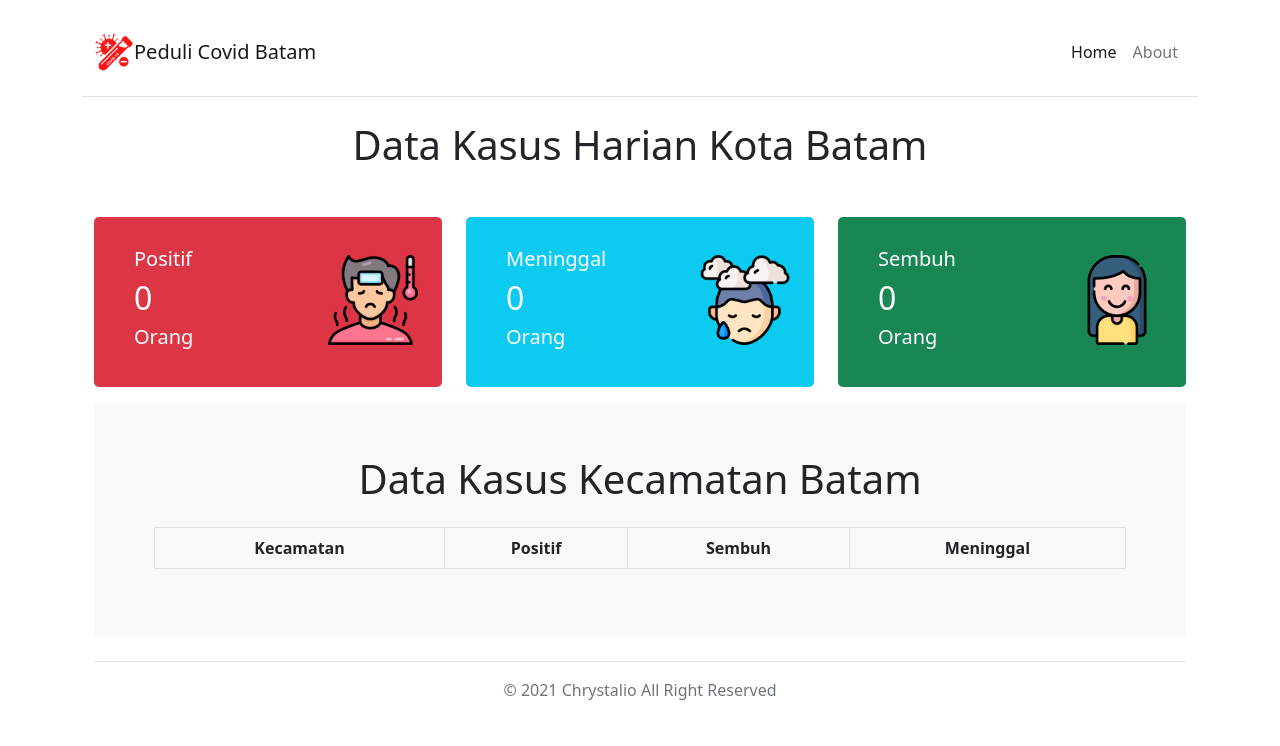
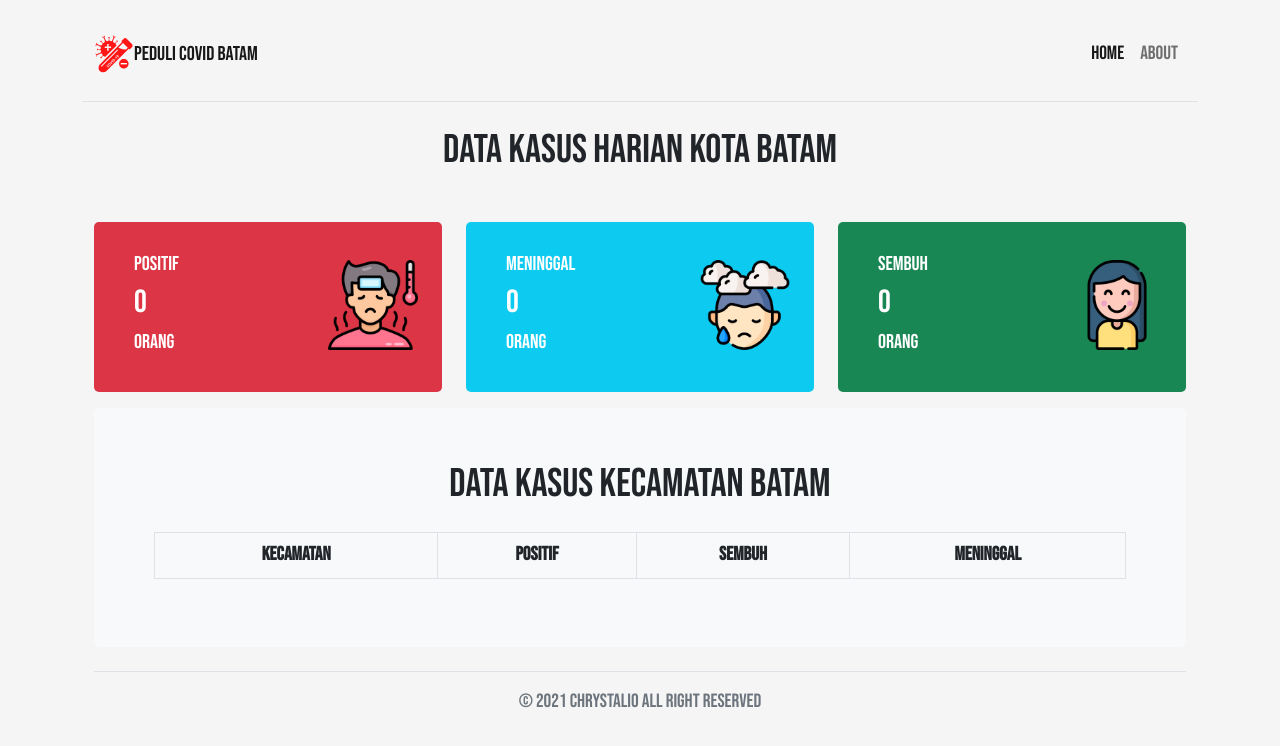
Before and after one commit to chrystalio/peduliCovidBatam, a plain HTML site: page index.html in a window 1280 px wide. Drawn offline with nearby package versions, Linux system fonts and the light colour scheme.

Commit message:
Add google fonts

```diff
--- a/assets/css/style.css
+++ b/assets/css/style.css
@@ -1,3 +1,10 @@
+@import url('https://fonts.googleapis.com/css2?family=Bebas+Neue&display=swap');
+
+body{
+    font-family: 'Bebas Neue', cursive;
+    font-size: 1.2rem;
+    background-color: #f5f5f5;
+}
 
 .judul{
     text-align: center;
```
